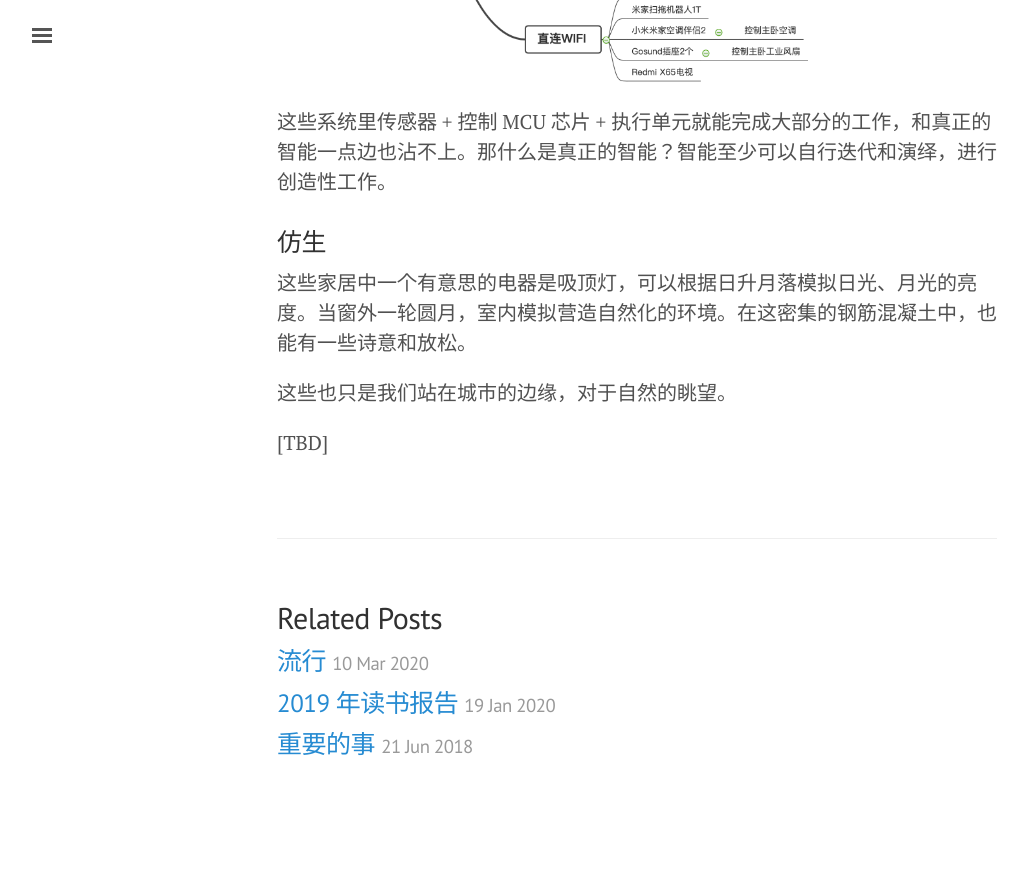
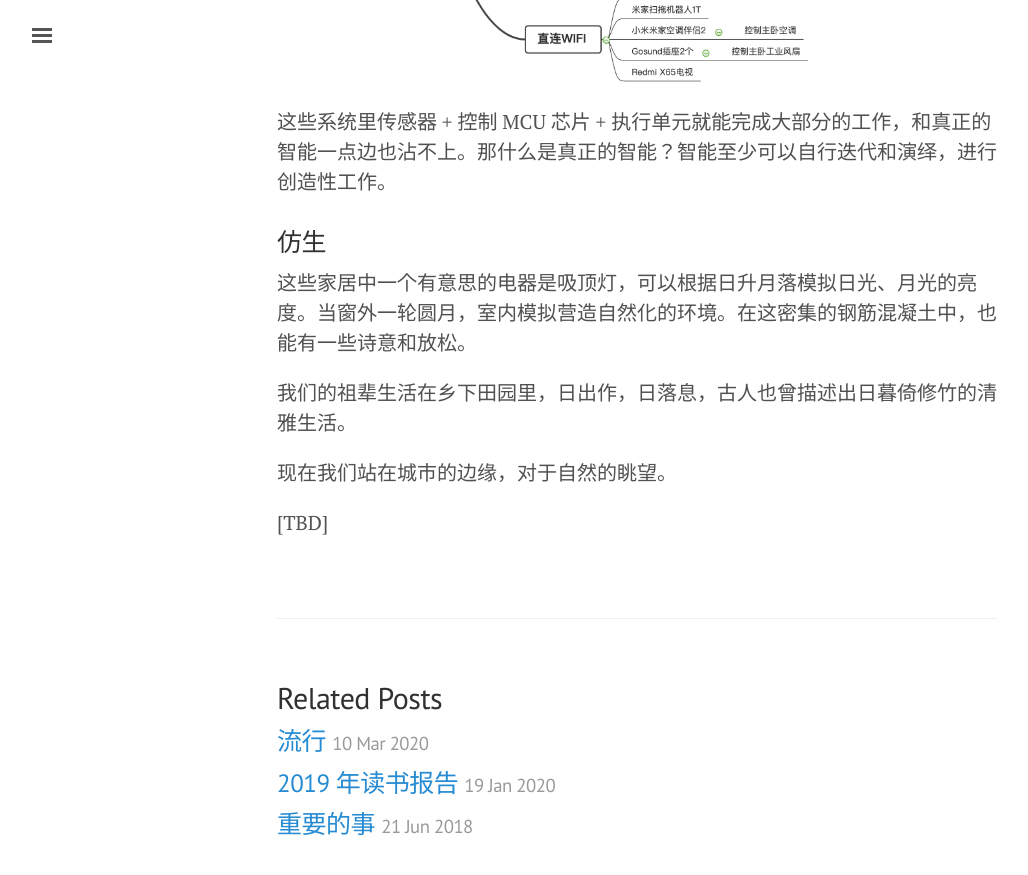
Before and after one commit to literblog/literblog.github.com, a Jekyll site: the page built from _posts/2021-01-14-artificial-natural.md, in a window 1280 px wide and 900 px high, scrolled down 1057 px. Shown: the top 875 px of the window, without its empty margins (3-1031 px from the left). Built offline with Jekyll 4.4.1, drawn with Linux system fonts in a browser that asks for light colours; comment, search, counter and statistics services are not loaded; before the commit the page ends 1877 px from its top, so only the background shows below that.

Commit message:
new post

```diff
--- a/_posts/2021-01-14-artificial-natural.md
+++ b/_posts/2021-01-14-artificial-natural.md
@@ -26,6 +26,8 @@ tags:
 
 这些家居中一个有意思的电器是吸顶灯，可以根据日升月落模拟日光、月光的亮度。当窗外一轮圆月，室内模拟营造自然化的环境。在这密集的钢筋混凝土中，也能有一些诗意和放松。
 
-这些也只是我们站在城市的边缘，对于自然的眺望。
+我们的祖辈生活在乡下田园里，日出作，日落息，古人也曾描述出日暮倚修竹的清雅生活。
+
+现在我们站在城市的边缘，对于自然的眺望。
 
 [TBD]
```
